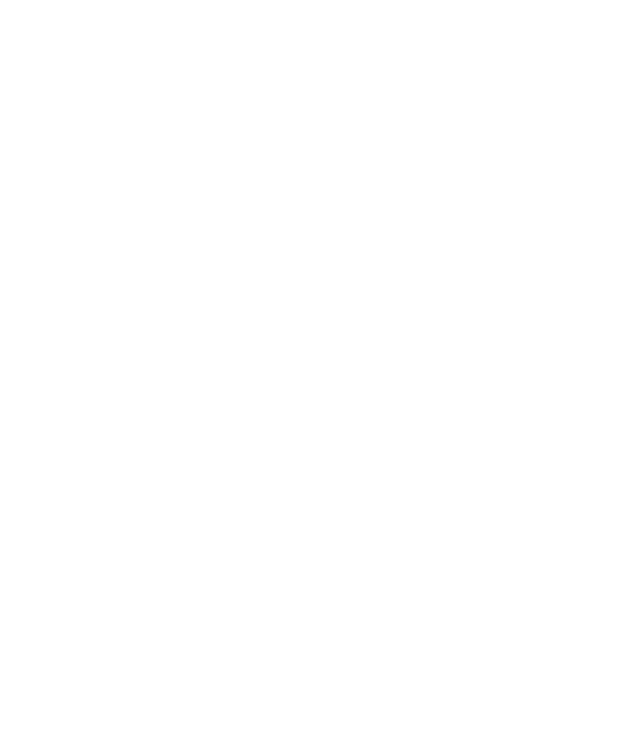
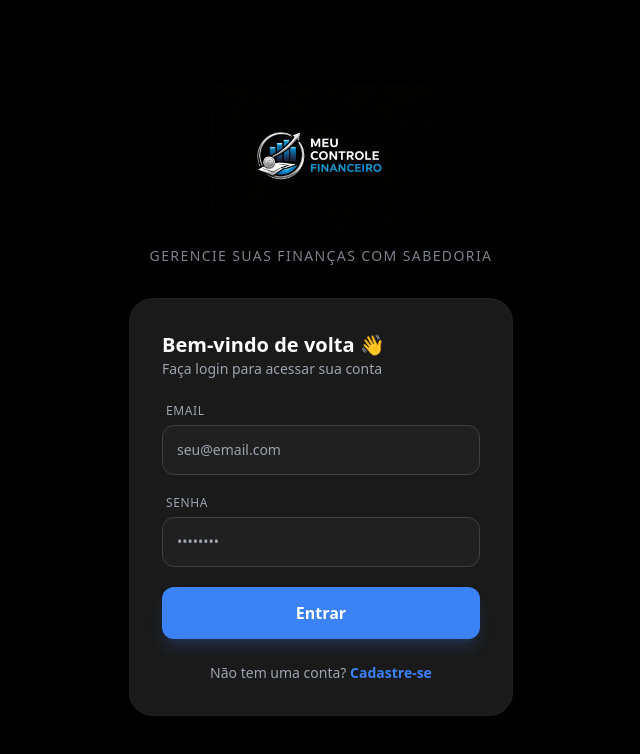
Before and after one commit to claudiondev/financeiro-front, a React (Create React App) app: page / in a window 1280 px wide. Before the commit this address had no page. Shown: the top 754 px of the page, without its empty margins (319-959 px from the left). Built offline with nearby package versions, Linux system fonts and the light colour scheme.

Commit message:
Fix: Corrigindo caminho do App.js e rotas

```diff
--- a/src/App.js
+++ b/src/App.js
@@ -7,19 +7,26 @@ import Salario from "./pages/Salarios/Salarios";
 import Resumo from "./pages/Resumo/Resumo";
 
 
-
 function App() {
   const token = localStorage.getItem('token');
+
   return (
     <BrowserRouter>
       <Routes>
+        {/* ROTA PRINCIPAL: Abre o Login logo de cara */}
+        <Route path="/" element={<Login />} />
+
         <Route path="/login" element={<Login />} />
         <Route path="/cadastro" element={<Cadastro/>} />
         <Route path="/gastos" element={<Gastos />} />
         <Route path="/salarios" element={<Salario/>} />
         <Route path="/resumo" element={<Resumo/>}  />
+
+        {/* ROTA DE ERRO: Se o usuário digitar qualquer coisa errada, volta pro Login */}
+        <Route path="*" element={<Login />} />
       </Routes>
     </BrowserRouter>
   );
 }
+
 export default App;
```
